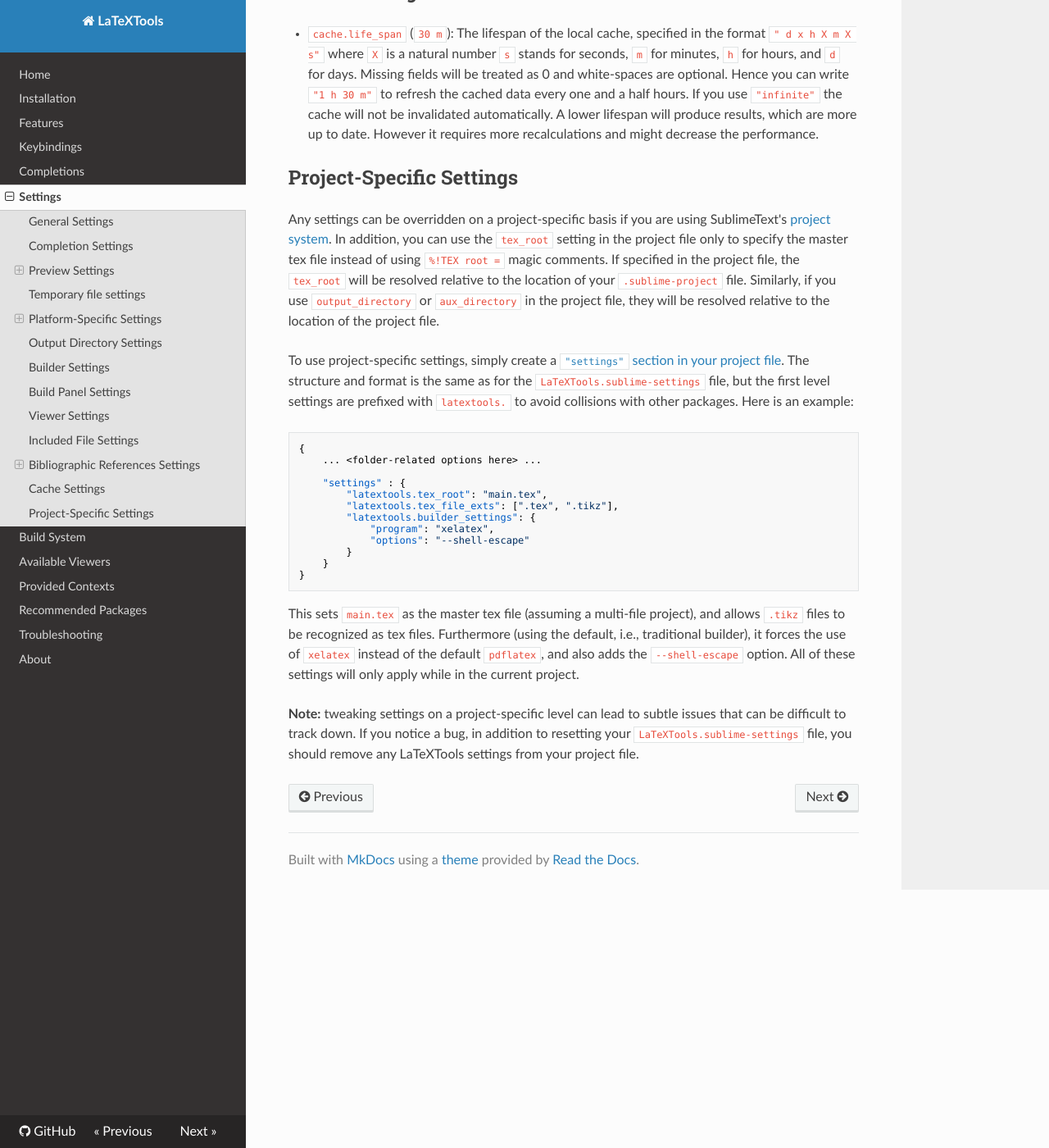
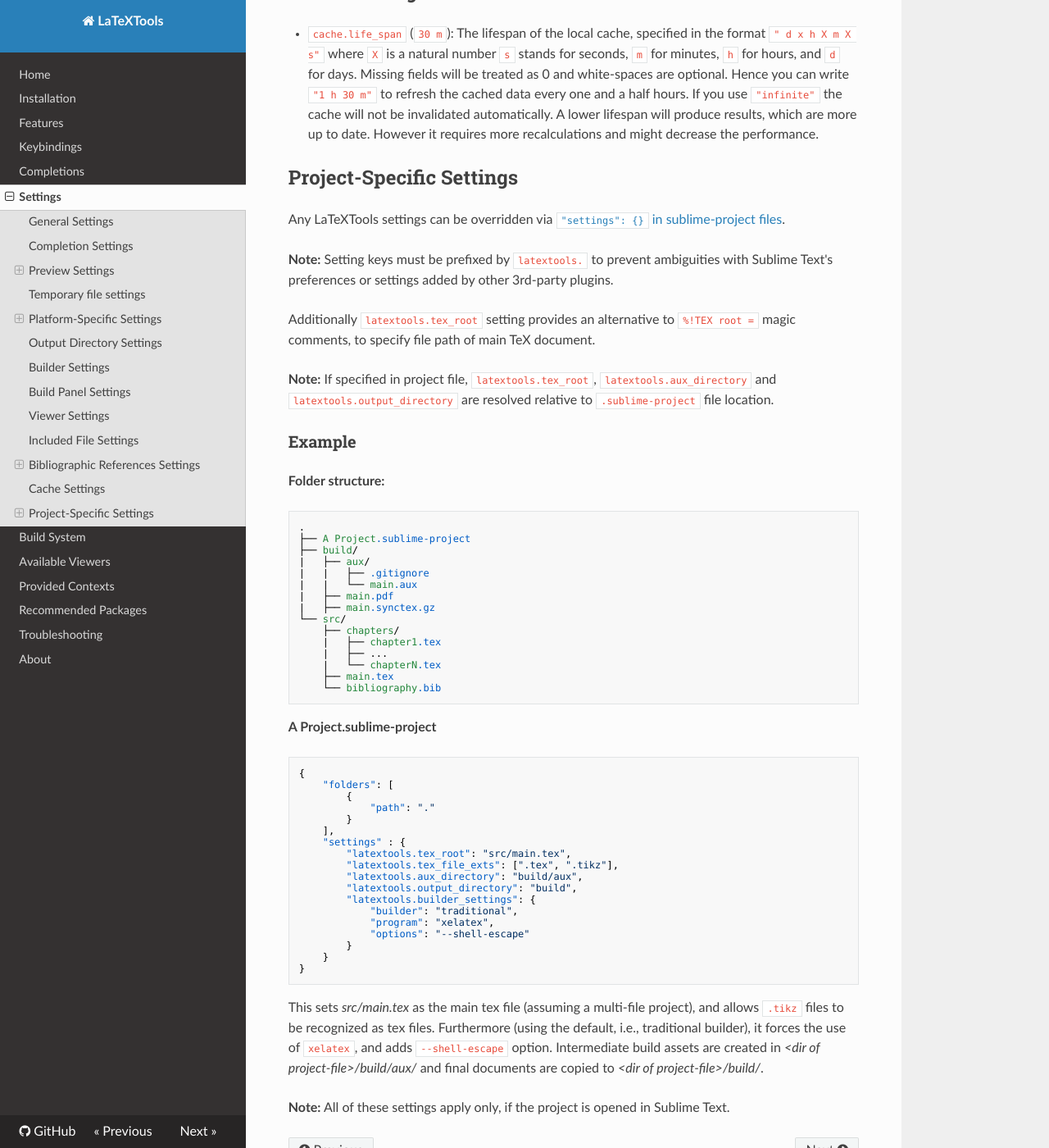
Before and after one commit to SublimeText/LaTeXTools, an MkDocs documentation site: the page built from docs/settings.md, in a window 1280 px wide and 1400 px high, scrolled down 8863 px. Shown: the whole window at 82% size. Built offline with MkDocs 1.6.1, drawn with Linux system fonts in a browser that asks for light colours; nearby versions of some CDN libraries.

Commit message:
Update project-specific settings docs

````diff
--- a/docs/settings.md
+++ b/docs/settings.md
@@ -198,18 +198,52 @@ Other example formats are provided in the settings file.
 
 ## Project-Specific Settings
 
-Any settings can be overridden on a project-specific basis if you are using SublimeText's [project system](https://www.sublimetext.com/docs/projects.html). In addition, you can use the `tex_root` setting in the project file only to specify the master tex file instead of using `%!TEX root =` magic comments. If specified in the project file, the `tex_root` will be resolved relative to the location of your `.sublime-project` file. Similarly, if you use `output_directory` or `aux_directory` in the project file, they will be resolved relative to the location of the project file.
+Any LaTeXTools settings can be overridden via [`"settings": {}` in sublime-project files](https://www.sublimetext.com/docs/projects.html#settings-key).
 
-To use project-specific settings, simply create a [`"settings"` section in your project file](https://docs.sublimetext.info/en/latest/file_management/file_management.html#the-sublime-project-format). The structure and format is the same as for the `LaTeXTools.sublime-settings` file, but the first level settings are prefixed with `latextools.` to avoid collisions with other packages. Here is an example:
+**Note:** Setting keys must be prefixed by `latextools.` to prevent ambiguities with Sublime Text's preferences or settings added by other 3rd-party plugins.
+
+Additionally `latextools.tex_root` setting provides an alternative to `%!TEX root =` magic comments, to specify file path of main TeX document.
+
+**Note:** If specified in project file, `latextools.tex_root`, `latextools.aux_directory` and `latextools.output_directory` are resolved relative to `.sublime-project` file location.
+
+### Example
+
+**Folder structure:**
+
+```
+.
+├── A Project.sublime-project
+├── build/
+|   ├── aux/
+|   |   ├── .gitignore
+|   |   └── main.aux
+|   ├── main.pdf
+|   ├── main.synctex.gz
+└── src/
+    ├── chapters/
+    |   ├── chapter1.tex
+    |   ├── ...
+    |   └── chapterN.tex
+    ├── main.tex
+    └── bibliography.bib
+```
+
+**A Project.sublime-project**
 
 ```json
 {
-	... <folder-related options here> ...
-
+	"folders": [
+		{
+			"path": "."
+		}
+	],
 	"settings" : {
-		"latextools.tex_root": "main.tex",
+		"latextools.tex_root": "src/main.tex",
 		"latextools.tex_file_exts": [".tex", ".tikz"],
+		"latextools.aux_directory": "build/aux",
+		"latextools.output_directory": "build",
 		"latextools.builder_settings": {
+			"builder": "traditional",
 			"program": "xelatex",
 			"options": "--shell-escape"
 		}
@@ -217,6 +251,6 @@ To use project-specific settings, simply create a [`"settings"` section in your
 }
 ```
 
-This sets `main.tex` as the master tex file (assuming a multi-file project), and allows `.tikz` files to be recognized as tex files. Furthermore (using the default, i.e., traditional builder), it forces the use of `xelatex` instead of the default `pdflatex`, and also adds the `--shell-escape` option. All of these settings will only apply while in the current project.
+This sets _src/main.tex_ as the main tex file (assuming a multi-file project), and allows `.tikz` files to be recognized as tex files. Furthermore (using the default, i.e., traditional builder), it forces the use of `xelatex`, and adds `--shell-escape` option. Intermediate build assets are created in _&lt;dir of project-file&gt;/build/aux/_ and final documents are copied to _&lt;dir of project-file&gt;/build/_.
 
-**Note:** tweaking settings on a project-specific level can lead to subtle issues that can be difficult to track down. If you notice a bug, in addition to resetting your `LaTeXTools.sublime-settings` file, you should remove any LaTeXTools settings from your project file.
+**Note:** All of these settings apply only, if the project is opened in Sublime Text.
````
